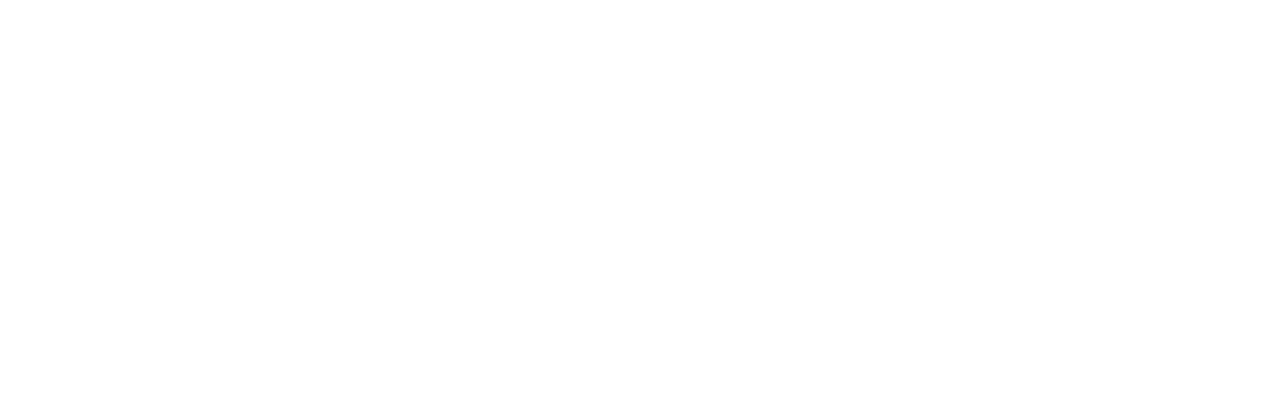
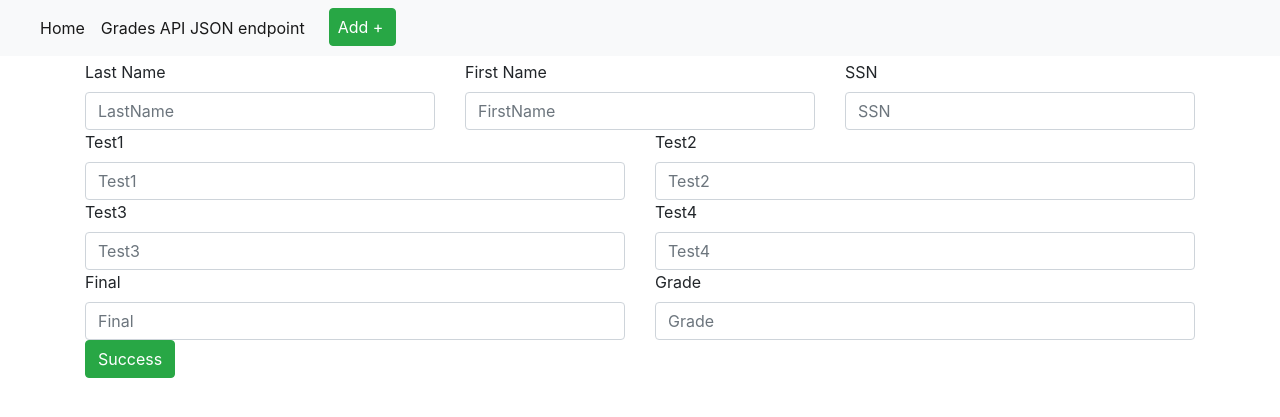
Before and after one commit to Priyesha97513/WebApplicationPt3, a Flask app: page /Grades/new in a window 1280 px wide. Before the commit the part shown is empty. Shown: the top 417 px of the page. Run offline with Flask 2, Linux system fonts and the light colour scheme; some libraries are stand-ins or nearby versions.

Commit message:
Feature: code included

```diff
--- a/app/templates/new.html
+++ b/app/templates/new.html
@@ -1,10 +1,58 @@
-<!DOCTYPE html>
-<html lang="en">
-<head>
-    <meta charset="UTF-8">
-    <title>Title</title>
-</head>
-<body>
+{% extends "layout.html" %}
+{% block content %}
+<form action="/Grades/new" method="POST">
+    <div class="row">
+        <div class="col">
+            <label for="LastName">Last Name</label>
+            <input id="LastName" type="text" class="form-control" placeholder="LastName" name="LastName">
+        </div>
+        <div class="col">
+            <label for="FirstName">First Name</label>
+            <input id="FirstName" t ype="text" class="form-control" placeholder="FirstName"
+                   name="FistName">
+        </div>
+        <div class="col">
+            <label for="SSN">SSN</label>
+            <input id="SSN" type="text" class="form-control" placeholder="SSN" name="SSN">
+        </div>
+    </div>
 
-</body>
-</html>
+    <div class="row">
+        <div class="col">
+            <label for="Test1">Test1</label>
+            <input id="Test1" type="text" class="form-control" placeholder="Test1" name="Test1">
+        </div>
+        <div class="col">
+            <label for="Test2">Test2</label>
+            <input id="Test2" type="text" class="form-control" placeholder="Test2" name="Test2">
+        </div>
+    </div>
+    <div class="row">
+        <div class="col">
+            <label for="Test3">Test3</label>
+
+            <input id="Test3" type="text" class="form-control" placeholder="Test3"
+                   name="Test3">
+        </div>
+        <div class="col">
+            <label for="Test4">Test4</label>
+            <input id="Test4" type="text" class="form-control" placeholder="Test4" name="Test4">
+        </div>
+    </div>
+    <div class="row">
+        <div class="col">
+            <label for="Final">Final</label>
+
+            <input id="Final" type="text" class="form-control" placeholder="Final"
+                   name="Final">
+        </div>
+        <div class="col">
+            <label for="Grade">Grade</label>
+            <input id="Grade" type="text" class="form-control" placeholder="Grade" name="Grade">
+        </div>
+    </div>
+    <button type="submit" class="btn btn-success">Success</button>
+
+</form>
+
+{% endblock %}
--- a/app/templates/view.html
+++ b/app/templates/view.html
@@ -17,7 +17,7 @@
         <a href="/edit/{{grades.id}}" class="card-link btn btn-primary">edit</a>
     </div>
 </div>
-<form action="/delete/{{grades.id}}" method="post"><button type="submit" class="btn btn-danger">Save</button></form>
+<form action="/delete/{{grades.id}}" method="post"><button type="Delete" class="btn btn-danger">Save</button></form>
 
 
 {% endblock %}
```
